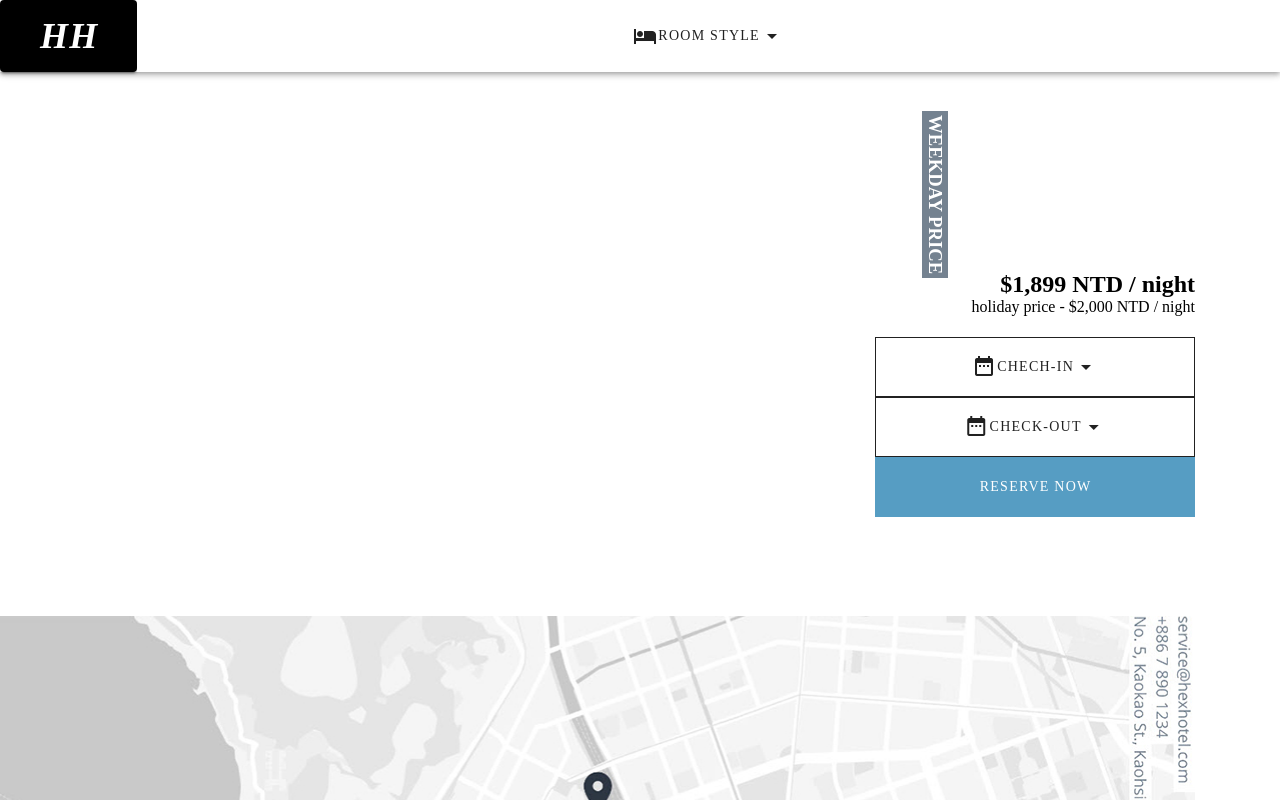
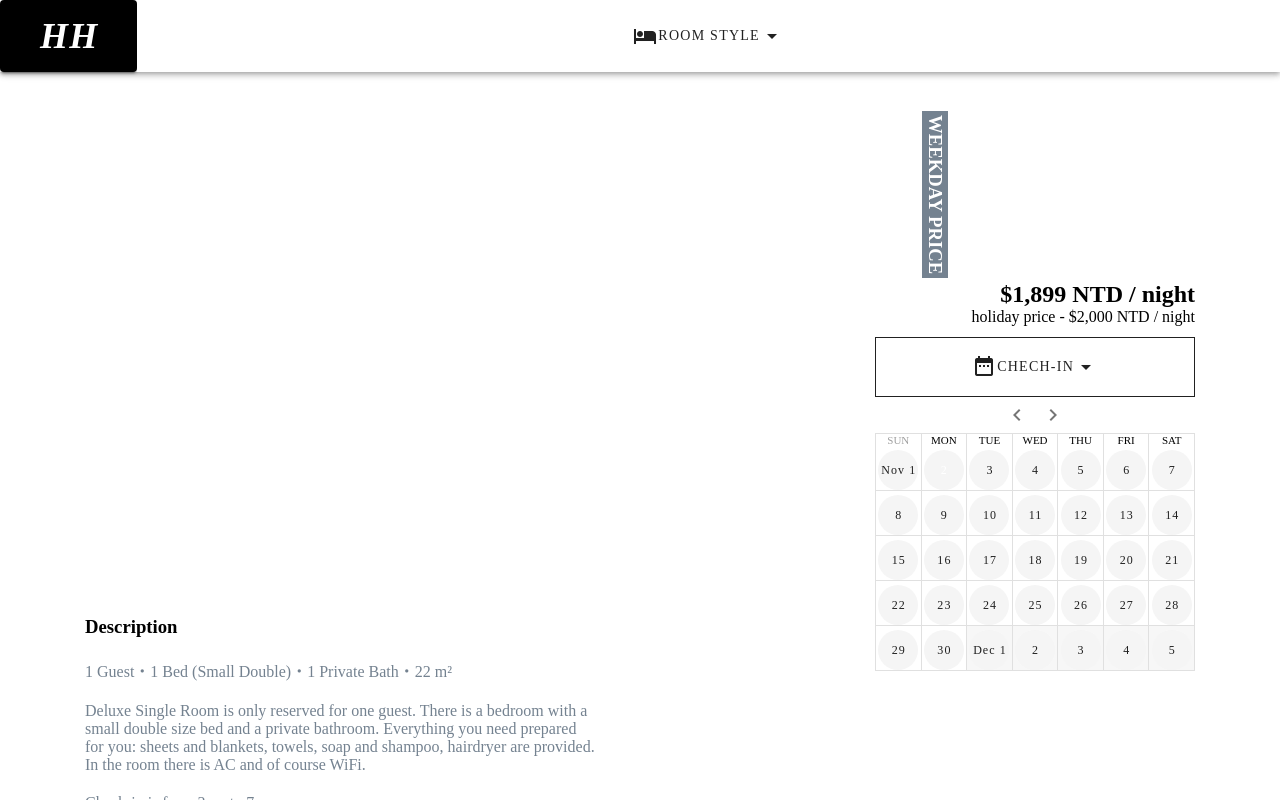
Before and after one commit to PofenHsueh/booking, a Vue app: page /select in a window 1280 px wide. Both pictures are taken after a click on the button "CHECH-IN". Shown: the top 800 px of the page. Built offline with nearby package versions, Linux system fonts and the light colour scheme.

Commit message:
add selectRoom page

```diff
--- /dev/null
+++ b/src/components/Calender.vue
@@ -0,0 +1,43 @@
+<template>
+  <div class="calender" v-show="show">
+    <v-col class="calender--btn">
+      <span>
+        <v-btn icon class="ma-2" @click="$refs.calendar.prev()">
+          <v-icon>mdi-chevron-left</v-icon>
+        </v-btn>
+        <v-btn icon class="ma-2" @click="$refs.calendar.next()">
+          <v-icon>mdi-chevron-right</v-icon>
+        </v-btn>
+      </span>
+      <v-calendar
+        ref="calendar"
+        color="primary"
+        :value="changes"
+        @input="$emit('input', $event)"
+        @click:date="$emit('click')"
+      ></v-calendar>
+    </v-col>
+  </div>
+</template>
+<script>
+export default {
+  model: {
+    prop: "changes",
+    event: "input"
+  },
+  props: ["changes", "show"]
+};
+</script>
+<style lang="scss" scoped>
+.calender {
+  background-color: white;
+  width: 100%;
+  position: absolute;
+  z-index: 99;
+  &--btn {
+    display: flex;
+    flex-direction: column;
+    align-items: center;
+  }
+}
+</style>
--- a/src/views/SelectRoom.vue
+++ b/src/views/SelectRoom.vue
@@ -11,34 +11,95 @@
         <p>holiday price - $2,000 NTD / night</p>
       </div>
       <v-col cols="3" class="introduction--btn">
-        <v-btn depressed height="60" width="100%" outlined tile>
+        <v-btn
+          depressed
+          height="60"
+          width="100%"
+          outlined
+          tile
+          @click="isShow = !isShow"
+        >
           <v-icon>mdi-calendar-range</v-icon>
           <p>CHECH-IN</p>
-          <v-icon>mdi-menu-down</v-icon></v-btn
+          <v-icon v-show="!startDates">mdi-menu-down</v-icon>
+          <p style="color:blue">{{ startDates }}</p></v-btn
         >
-        <v-btn depressed height="60" width="100%" outlined tile>
+        <Calender
+          v-model="startDates"
+          :show="isShow"
+          @click="isShow = !isShow"
+        ></Calender>
+        <v-btn
+          depressed
+          height="60"
+          width="100%"
+          outlined
+          tile
+          @click="shows = !shows"
+        >
           <v-icon>mdi-calendar-range</v-icon>
           <p>CHECK-OUT</p>
-          <v-icon>mdi-menu-down</v-icon></v-btn
+          <v-icon v-show="!endDates">mdi-menu-down</v-icon>
+          <p style="color:blue">{{ endDates }}</p></v-btn
         >
-         <v-btn
-          width="100%"
-          depressed
-          height="60"
-          dark
-          color="#569DC3"
-          tile
-          v-show="!show"
+        <Calender
+          v-model="endDates"
+          :show="shows"
+          @click="shows = !shows"
+        ></Calender>
+        <v-btn width="100%" depressed height="60" dark color="#569DC3" tile
           >RESERVE NOW</v-btn
         >
       </v-col>
     </div>
+    <section class="description">
+      <h3>Description</h3>
+      <p>1 Guest・1 Bed (Small Double)・1 Private Bath・22 m²</p>
+      <p class="description--text">
+        Deluxe Single Room is only reserved for one guest. There is a bedroom
+        with a small double size bed and a private bathroom. Everything you need
+        prepared for you: sheets and blankets, towels, soap and shampoo,
+        hairdryer are provided. In the room there is AC and of course WiFi.
+      </p>
+      <p>Check-in is from 3pm to 7pm</p>
+      <p>Check-out is before 11am</p>
+    </section>
+    <section class="features">
+      <h3>Amenities</h3>
+      <span v-for="(item, index) in icons" :key="index"
+        ><v-icon>mdi-{{ item.icon }}</v-icon>
+        <p>{{ item.name }}</p></span
+      >
+    </section>
   </div>
 </template>
 <script>
+import Calender from "@/components/Calender.vue";
 export default {
+  components: {
+    Calender
+  },
   data() {
-    return {};
+    return {
+      startDates: "",
+      endDates: "",
+      isShow: false,
+      shows: false,
+      icons: [
+        { name: "Wi-Fi", icon: "wifi" },
+        { name: "Television", icon: "television" },
+        { name: "Great View", icon: "terrain" },
+        { name: "Breakfast", icon: "silverware-fork-knife" },
+        { name: "Air Conditioner", icon: "snowflake" },
+        { name: "Smoke Free", icon: "smoking-off" },
+        { name: "Mini Bar", icon: "glass-cocktail" },
+        { name: "Refrigerator", icon: "power-plug" },
+        { name: "Child Friendly", icon: "face" },
+        { name: "Room Service", icon: "room-service-outline" },
+        { name: "Sofa", icon: "seat" },
+        { name: "Pet Friendly", icon: "nature-people" }
+      ]
+    };
   },
   methods: {
     getImg(type) {
@@ -68,14 +129,50 @@ export default {
   &--text {
     position: absolute;
     right: $space-size;
-    top: 38%;
+    top: 40%;
     text-align: right;
+    z-index: 99;
   }
-  &--btn{
-     position: absolute;
-      right: $space-size;
-      bottom:15%;
-      background-color:$background-primary
+  &--btn {
+    z-index: 99;
+    position: absolute;
+    right: $space-size;
+    bottom: 15%;
+    background-color: $background-primary;
+  }
+  .calender__position {
+    position: relative;
+  }
+}
+.description {
+  width: 40%;
+  margin: 0px $space-size;
+  h3{
+    margin:20px 0px;
+  }
+  p {
+    color: $font-color;
+  }
+  &--text{
+    margin:20px 0px;
+  }
+}
+.features {
+  display: flex;
+  margin-left: $space-size;
+  width: 50%;
+  flex-wrap: wrap;
+  h3{
+    margin:20px 0px;
+    width: 100%;
+  }
+  span {
+    width: 150px;
+    margin: 20px 20px 20px 0px;
+  }
+  p {
+    margin-left:10px;
+    display: inline;
   }
 }
 </style>
```
